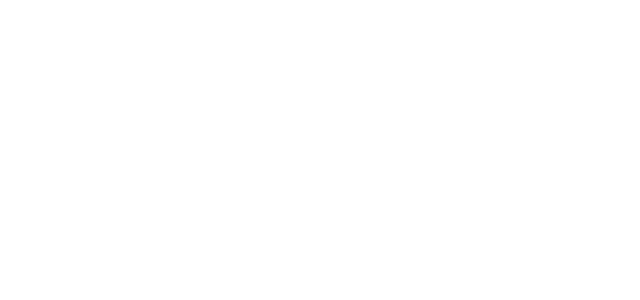
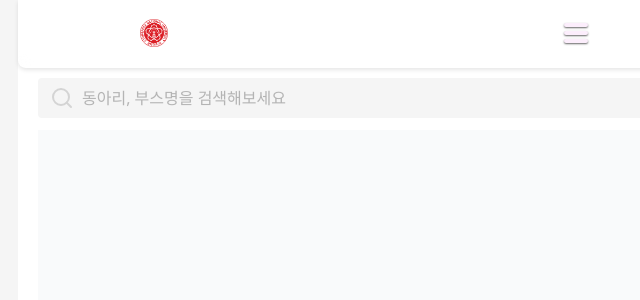
Before and after one commit to knu-80/knu-client, a React (Vite) app: page /map in a window 1280 px wide. Before the commit this address had no page. Shown: the top 300 px of the page, without its empty margins (272-912 px from the left). Built offline with nearby package versions, Linux system fonts and the light colour scheme.

Commit message:
[#14]Design: 지도 페이지 레이아웃 추가

```diff
--- a/src/App.tsx
+++ b/src/App.tsx
@@ -3,6 +3,7 @@
 import MainLayout from './components/layouts/MainLayout';
 import HomePage from './pages/HomePage';
 import BoothDetailPage from './pages/BoothDetailPage';
+import MapPage from '@/pages/MapPage';
 
 function App() {
   return (
@@ -10,6 +11,7 @@
       <Route path="/" element={<MainLayout />}>
         <Route index element={<HomePage />} />
         <Route path="booths/:id" element={<BoothDetailPage />} />
+        <Route path="map" element={<MapPage />} />
       </Route>
     </Routes>
   );
--- /dev/null
+++ b/src/pages/MapPage.tsx
@@ -0,0 +1,22 @@
+import { useState } from 'react';
+import { SearchBar } from '@/components/SearchBar';
+
+export default function MapPage() {
+  const [value, setValue] = useState('');
+
+  return (
+    <div className="flex flex-col h-screen">
+      <div className="py-3 bg-white z-10">
+        <SearchBar
+          value={value}
+          onChange={setValue}
+          onClear={() => setValue('')}
+          placeholder="동아리, 부스명을 검색해보세요"
+        />
+      </div>
+
+      <div className="flex-1 bg-gray-50">
+      </div>
+    </div>
+  );
+}
```
